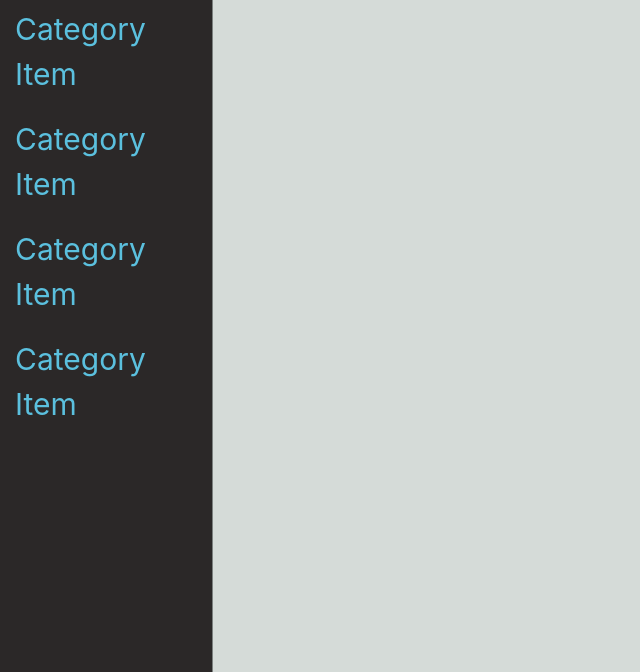
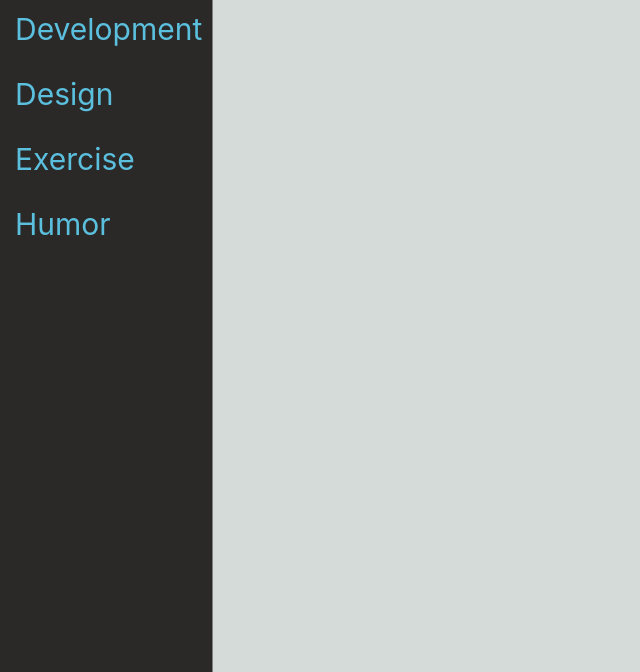
Before and after one commit to evuzLearn/ehAngular, a website built with webpack: page dist/index.html in a window 1280 px wide. Shown: the part 128-800 px from the top of the page, without its empty margins (0-640 px from the left). Built offline with nearby package versions, Linux system fonts and the light colour scheme; some packages are replaced by stand-ins of ours.

Commit message:
Component Controller using ES6 class

```diff
--- a/src/app/components/categories/categories.component.js
+++ b/src/app/components/categories/categories.component.js
@@ -1,8 +1,11 @@
 import template from './categories.html';
+import controller from './categories.controller';
 import './categories.scss';
 
 const categoriesComponent = {
-    template
+    template,
+    controller,
+    controllerAs: 'categoriesListCtrl'
 };
 
 export default categoriesComponent;
--- /dev/null
+++ b/src/app/components/categories/categories.controller.js
@@ -0,0 +1,12 @@
+class CategoriesController {
+    constructor() {
+        this.categories = [
+            { "id": 0, "name": "Development" },
+            { "id": 1, "name": "Design" },
+            { "id": 2, "name": "Exercise" },
+            { "id": 3, "name": "Humor" }
+        ];
+    }
+}
+
+export default CategoriesController;
--- a/src/app/components/categories/categories.html
+++ b/src/app/components/categories/categories.html
@@ -2,8 +2,7 @@
     <img class="logo" src="assets/img/eggly-logo.png">
 </a>
 <ul class="nav nav-sidebar">
-    <li class="category-item">Category Item</li>
-    <li class="category-item">Category Item</li>
-    <li class="category-item">Category Item</li>
-    <li class="category-item">Category Item</li>
+    <li class="category-item" ng-repeat="category in categoriesListCtrl.categories">
+        {{category.name}}
+    </li>
 </ul>
```
